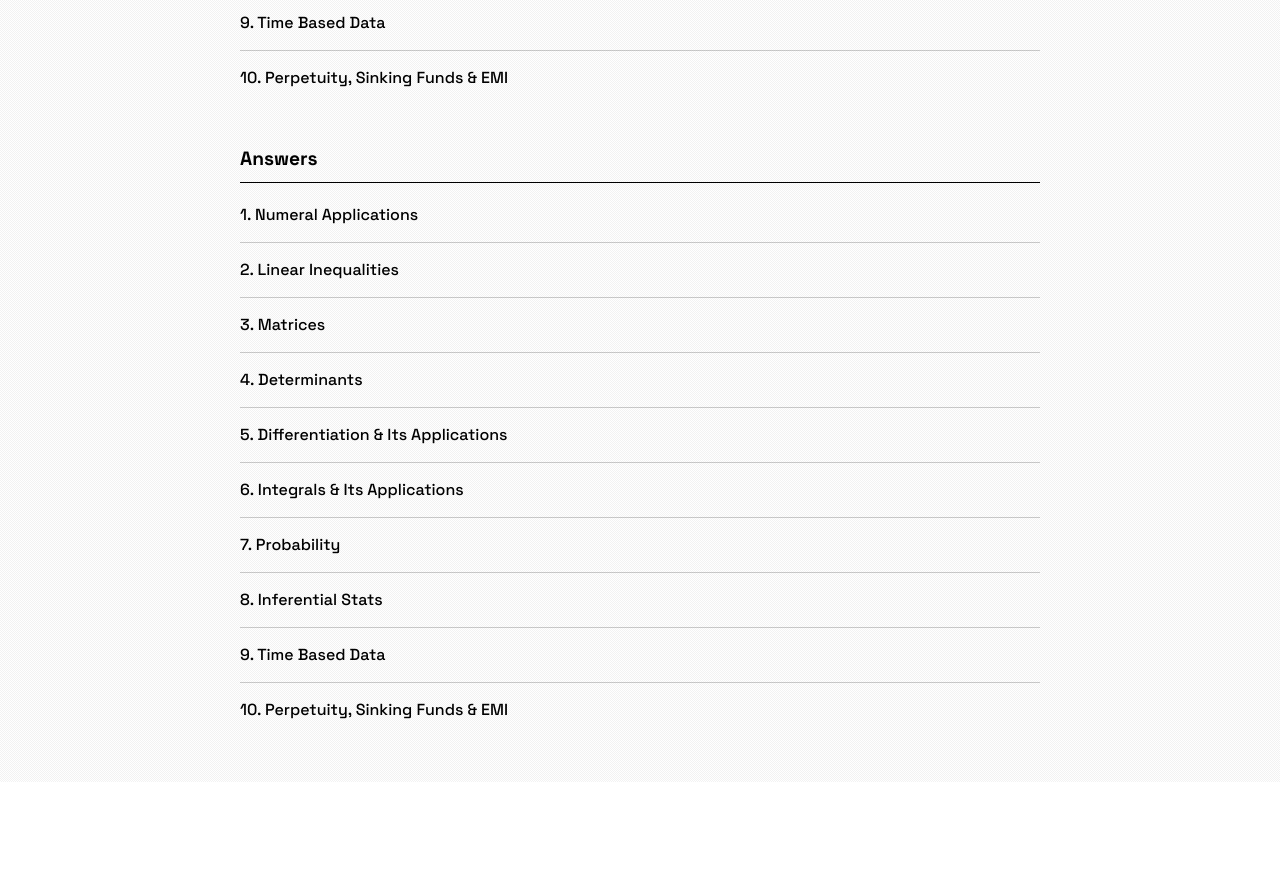
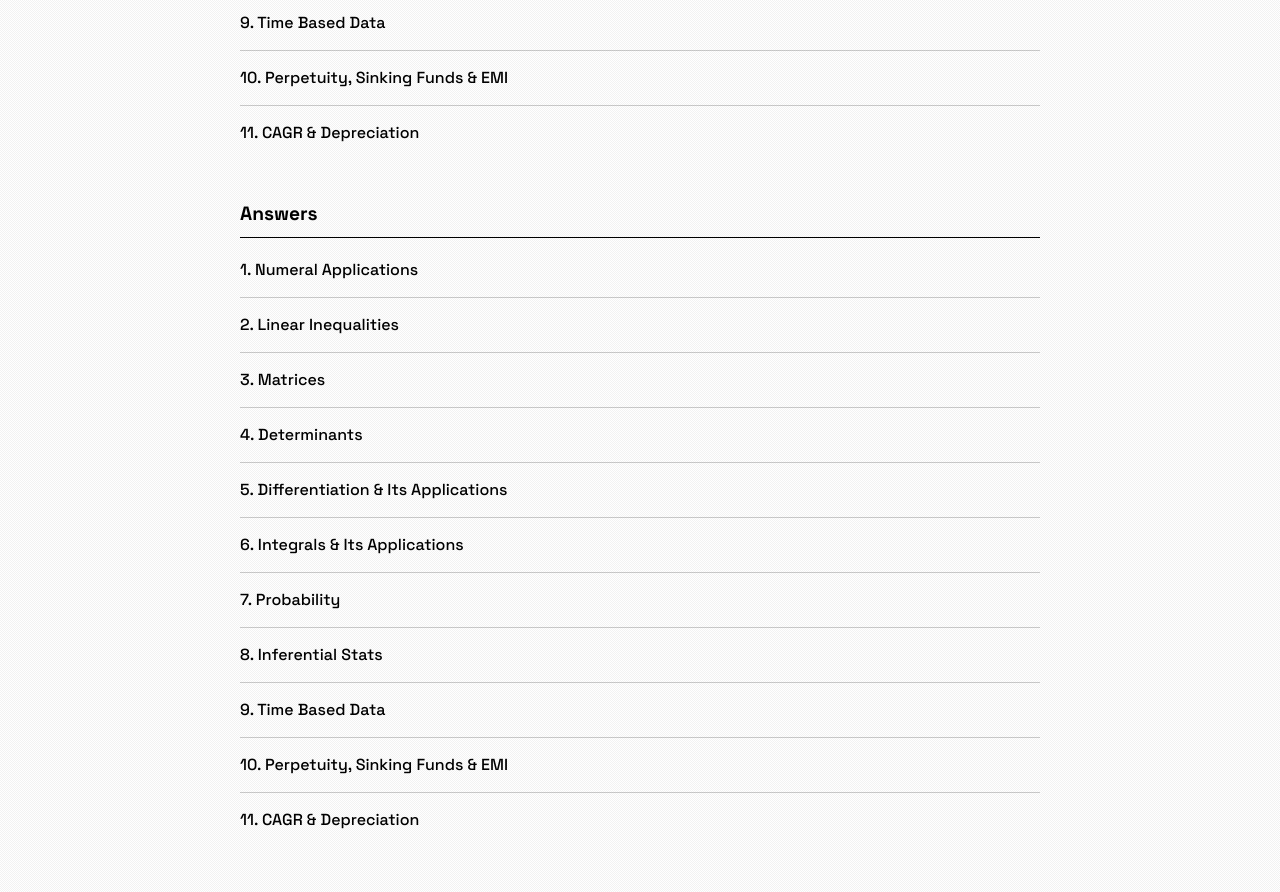
Before and after one commit to Samnewgit/appliedmaths.site, a plain HTML site: page index.html in a window 1280 px wide. Shown: the part 600-1492 px from the top of the page. Before the commit the page ends 1382 px from the top, so only its background shows below. Drawn offline with Linux system fonts and the light colour scheme.

Commit message:
Update index.html

```diff
--- a/index.html
+++ b/index.html
@@ -171,6 +171,11 @@
                     <div class="file-name">10. Perpetuity, Sinking Funds & EMI</div>
                 </a>
             </li>
+            <li class="resource-item">
+                <a href="https://pub-cad59b6e942f4e3ebb3ce5578987de55.r2.dev/g12-com-am/question/cagr.pdf" target="_blank" class="resource-link">
+                    <div class="file-name">11. CAGR & Depreciation</div>
+                </a>
+            </li>
         </ul>
 
         <!-- Answers Section -->
@@ -228,6 +233,11 @@
                     <div class="file-name">10. Perpetuity, Sinking Funds & EMI</div>
                 </a>
             </li>
+             <li class="resource-item">
+                <a href="https://pub-cad59b6e942f4e3ebb3ce5578987de55.r2.dev/g12-com-am/answers/cagr.pdf" target="_blank" class="resource-link">
+                    <div class="file-name">11. CAGR & Depreciation</div>
+                </a>
+            </li>
         </ul>
     </div>
 </body>
```
